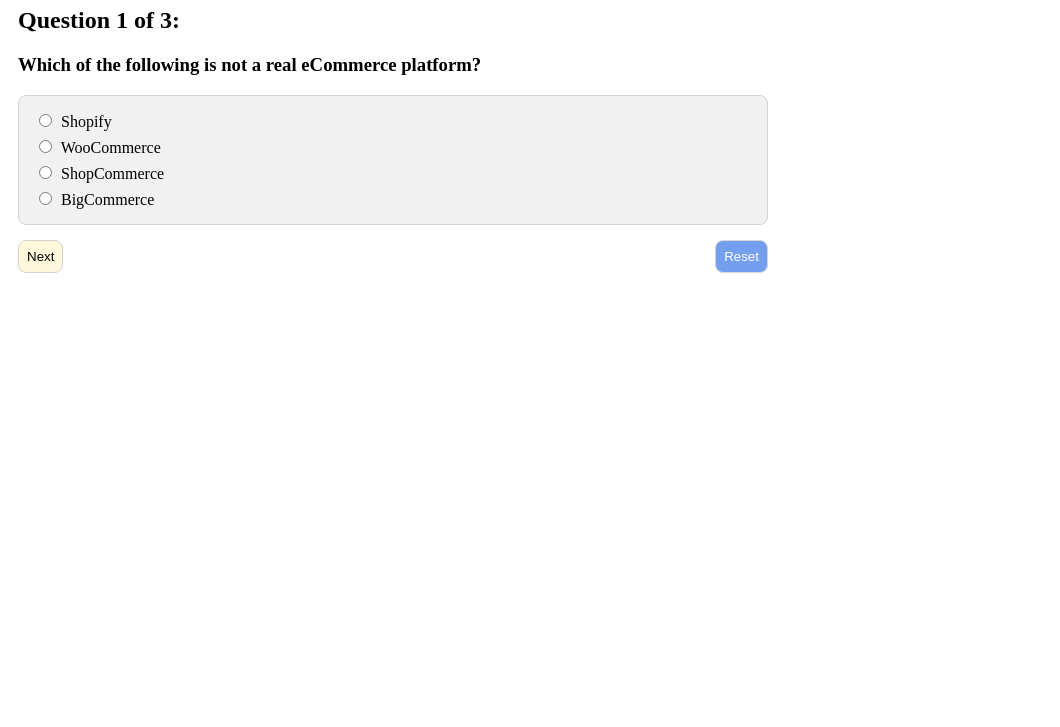
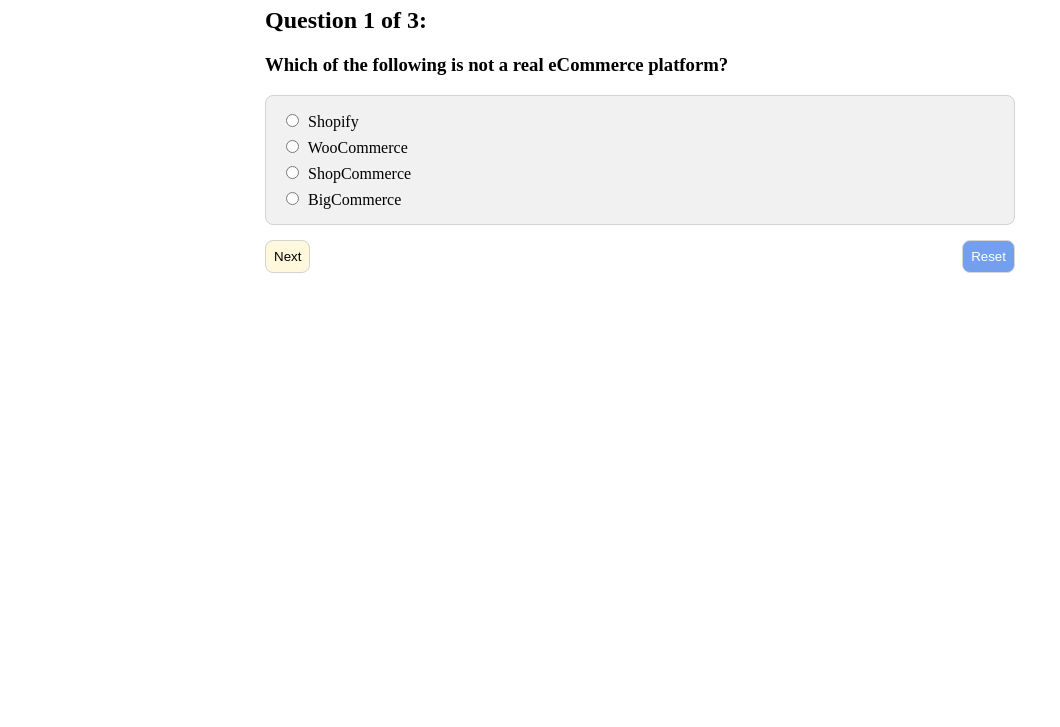
Before and after one commit to Maksym-Sagadin/dynamic-quiz, a plain HTML site: page index.html in a window 1280 px wide. Shown: the part 73-800 px from the top of the page, without its empty margins (0-1060 px from the left). Drawn offline with Linux system fonts and the light colour scheme.

Commit message:
updated margin to center.

```diff
--- a/style.css
+++ b/style.css
@@ -1,6 +1,6 @@
 .main-container {
-    margin: 0 10px;
-    width: 750px;
+    margin: 0 auto;
+    max-width: 750px;
 }
 .error {
     color: red;
```
